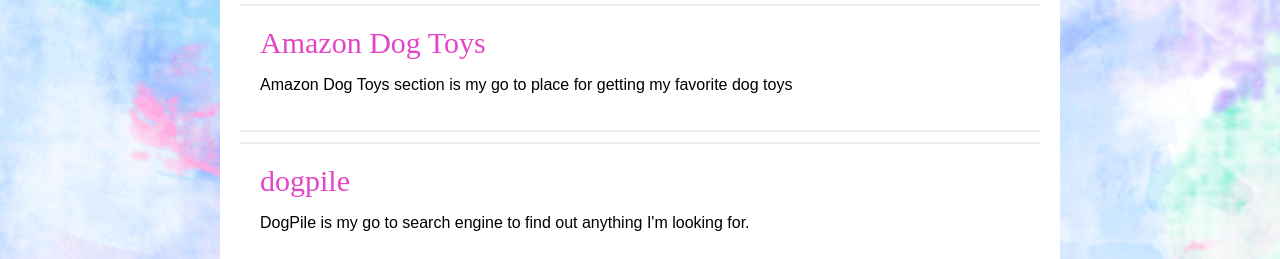
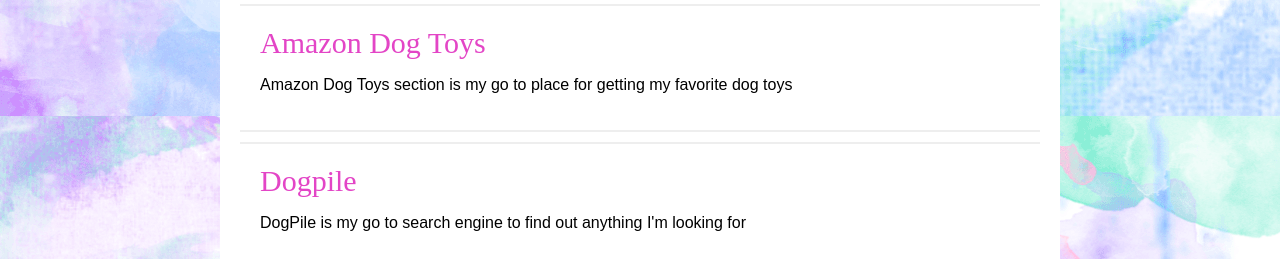
Before and after one commit to Earving8/eecs488lab3, a plain HTML site: page Exercise_3/index.html in a window 1280 px wide. Shown: the part 684-943 px from the top of the page. Drawn offline with Linux system fonts and the light colour scheme.

Commit message:
fixed grammar and changed background to be fixed for exercise 3

```diff
--- a/Exercise_3/index.html
+++ b/Exercise_3/index.html
@@ -21,8 +21,8 @@
                 <p>Amazon Dog Toys section is my go to place for getting my favorite dog toys</p>
             </div>
             <div class="section">
-                <a class="fav" href="https://www.dogpile.com/index.html">dogpile</a>
-                <p>DogPile is my go to search engine to find out anything I'm looking for.</p>
+                <a class="fav" href="https://www.dogpile.com/index.html">Dogpile</a>
+                <p>DogPile is my go to search engine to find out anything I'm looking for</p>
             </div>
         </div>
         <div class="video">
--- a/Exercise_3/styles.css
+++ b/Exercise_3/styles.css
@@ -1,6 +1,7 @@
 body{
     background-image: url(Assets/background.png);
     background-size: cover;
+    background-attachment: fixed;
     font-family: sans-serif;
 }
 
```
